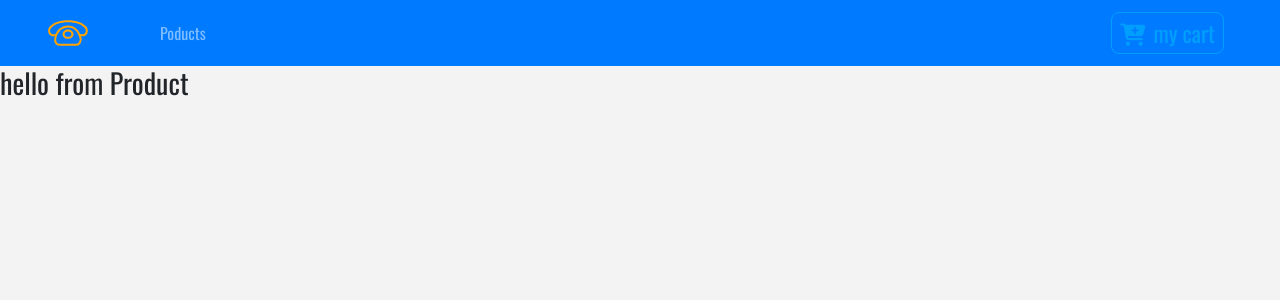
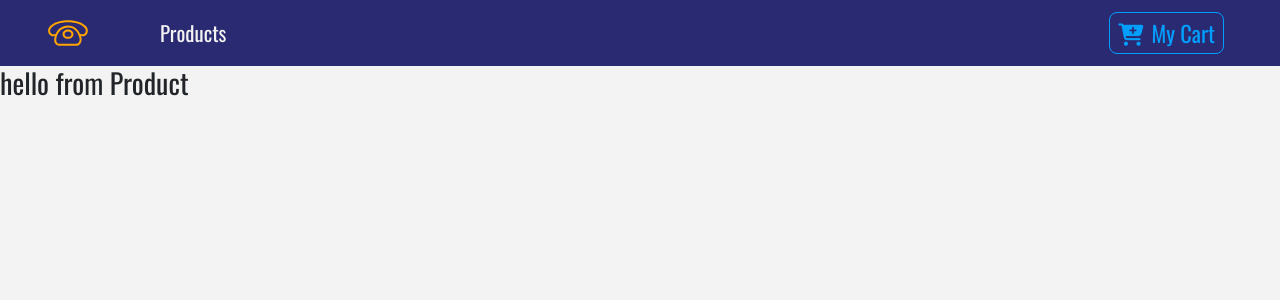
Before and after one commit to BlagovestGerov/vista-react-app, a React (Create React App) app: page / in a window 1280 px wide. Shown: the top 300 px of the page. Built offline with nearby package versions, Linux system fonts and the light colour scheme.

Commit message:
Added navbar styles

```diff
--- a/src/components/Button.js
+++ b/src/components/Button.js
@@ -2,7 +2,7 @@
 
 
 export const ButtonContainer = styled.button`
-text-transform:capitalized;
+text-transform:capitalize;
 font-size:1.4rem;
 background:transparent;
 border:0.05rem solid var(--lightBlue);
--- a/src/components/Navbar.js
+++ b/src/components/Navbar.js
@@ -6,7 +6,7 @@
 
 export default function Navbar() {
     return (
-        <nav className="navbar navbar-expand-sm bg-primary navbar-dark px-sm-5">
+        <NavWrapper className="navbar navbar-expand-sm navbar-dark px-sm-5">
         {/* https://www.iconfinder.com/icons/1243689/call_phone_icon
         Creative Commons (Attribution 3.0 Unported);
         https://www.iconfinder.com/Makoto_msk  */}
@@ -16,7 +16,7 @@
         <ul className="navbar-nav align-items-center">
             <li className="nav-item ml-5">
                 <Link to="/" className="nav-link">
-                Poducts
+                products
                 </Link>
             </li>
         </ul>
@@ -28,6 +28,15 @@
             my cart
         </ButtonContainer>
         </Link>
-        </nav>
+        </NavWrapper>
     )
 }
+
+const NavWrapper = styled.nav`
+background:var(--mainBlue);
+.nav-link{
+    color:var(--mainWhite) !important;
+    font-size:1.3rem;
+    text-transform:capitalize;
+}
+`;
```
